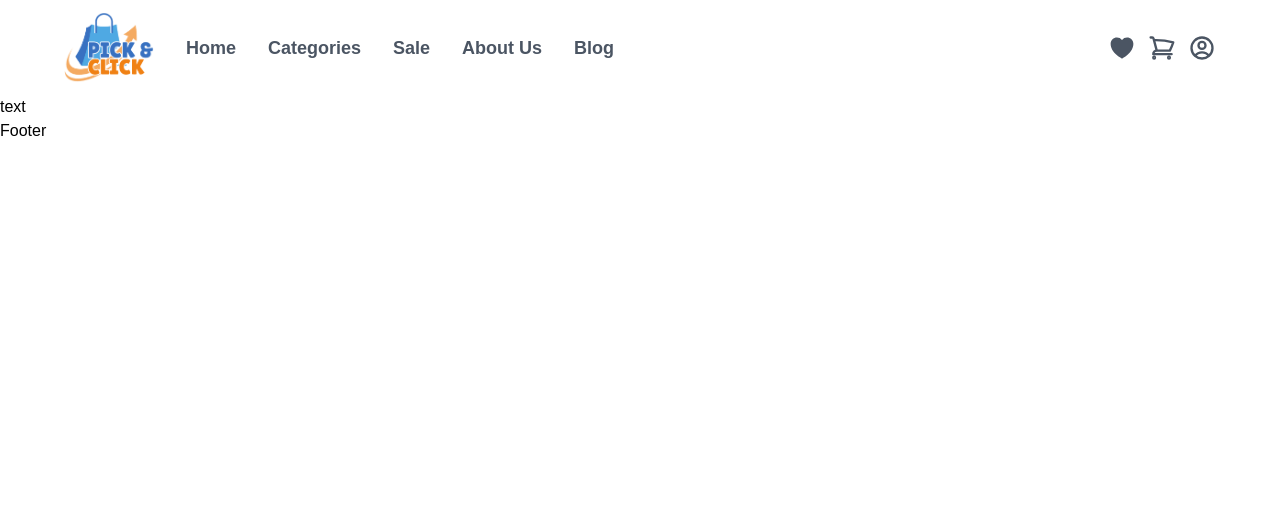
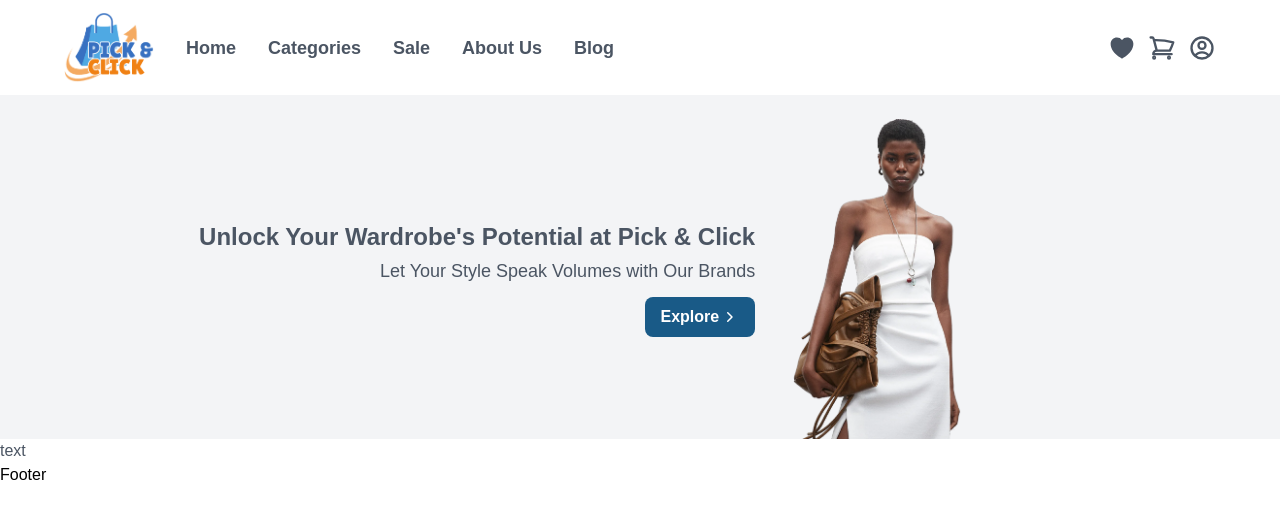
Before and after one commit to Jeewan-Sharma/test-frontend-engineer, a Next.js app: page / in a window 1280 px wide. Shown: the top 518 px of the page. Built offline with nearby package versions, Linux system fonts and the light colour scheme.

Commit message:
Feat: Banner

```diff
--- a/src/app/(pages)/Home/Banner.tsx
+++ b/src/app/(pages)/Home/Banner.tsx
@@ -1,9 +1,43 @@
+import Button from "../../components/Button";
+import Image from "next/image";
 import React from "react";
+
+const ArrowIcon = (
+  <svg
+    xmlns="http://www.w3.org/2000/svg"
+    viewBox="0 0 20 20"
+    fill="currentColor"
+    className="size-5"
+  >
+    <path
+      fillRule="evenodd"
+      d="M8.22 5.22a.75.75 0 0 1 1.06 0l4.25 4.25a.75.75 0 0 1 0 1.06l-4.25 4.25a.75.75 0 0 1-1.06-1.06L11.94 10 8.22 6.28a.75.75 0 0 1 0-1.06Z"
+      clipRule="evenodd"
+    />
+  </svg>
+);
 
 const Banner = () => {
   return (
-    <div className="bg-gray-100">
-      <div></div>
+    <div className="bg-gray-100 flex pt-6 items-center px-3 md:px-8 lg:px-16">
+      <div className="w-1/2 md:w-3/5 text-end">
+        <p className="font-bold text-lg md:text-2xl">
+          Unlock Your Wardrobe&apos;s Potential at Pick & Click
+        </p>
+        <p className="text-sm md:text-lg mt-1 mb-3">
+          Let Your Style Speak Volumes with Our Brands
+        </p>
+        <Button name="Explore" type="btn-primary" icon={ArrowIcon} />
+      </div>
+      <div className=" w-1/2 md:w-2/5 px-3">
+        <Image
+          src="/images/bannerLady.png"
+          alt="Lady"
+          height={500}
+          width={500}
+          className="h-80 w-auto"
+        />
+      </div>
     </div>
   );
 };
--- /dev/null
+++ b/src/app/components/Button.tsx
@@ -0,0 +1,20 @@
+import React from "react";
+
+interface ButtonProps {
+  name: string;
+  type: string;
+  icon: JSX.Element;
+}
+
+const Button: React.FC<ButtonProps> = ({ name, type, icon }) => {
+  return (
+    <button className={`${type}`}>
+      <div className="flex items-center">
+        <p>{name}</p>
+        {icon}
+      </div>
+    </button>
+  );
+};
+
+export default Button;
--- a/src/app/globals.css
+++ b/src/app/globals.css
@@ -2,9 +2,21 @@
 @tailwind components;
 @tailwind utilities;
 
+@layer base {
+  p {
+    @apply text-gray-600;
+  }
+  .btn-primary p {
+    @apply text-white;
+  }
+}
+
 @layer utilities {
   .hover-text-color {
     @apply text-gray-600 hover:text-secondary_color transition-all duration-500;
+  }
+  .btn-primary {
+    @apply bg-primary_color hover:bg-secondary_color px-4 py-2 rounded-lg text-white font-bold transition-all duration-500;
   }
 }
 
--- a/tailwind.config.ts
+++ b/tailwind.config.ts
@@ -11,8 +11,8 @@ export default {
       colors: {
         background: "var(--background)",
         foreground: "var(--foreground)",
-        primary_color: '#386FBE',
-        secondary_color: '#F08019'
+        primary_color: '#195a87',
+        secondary_color: '#CC6D15'
       },
     },
   },
```
Also changed, not shown: public/images/bannerLady.png (added).
